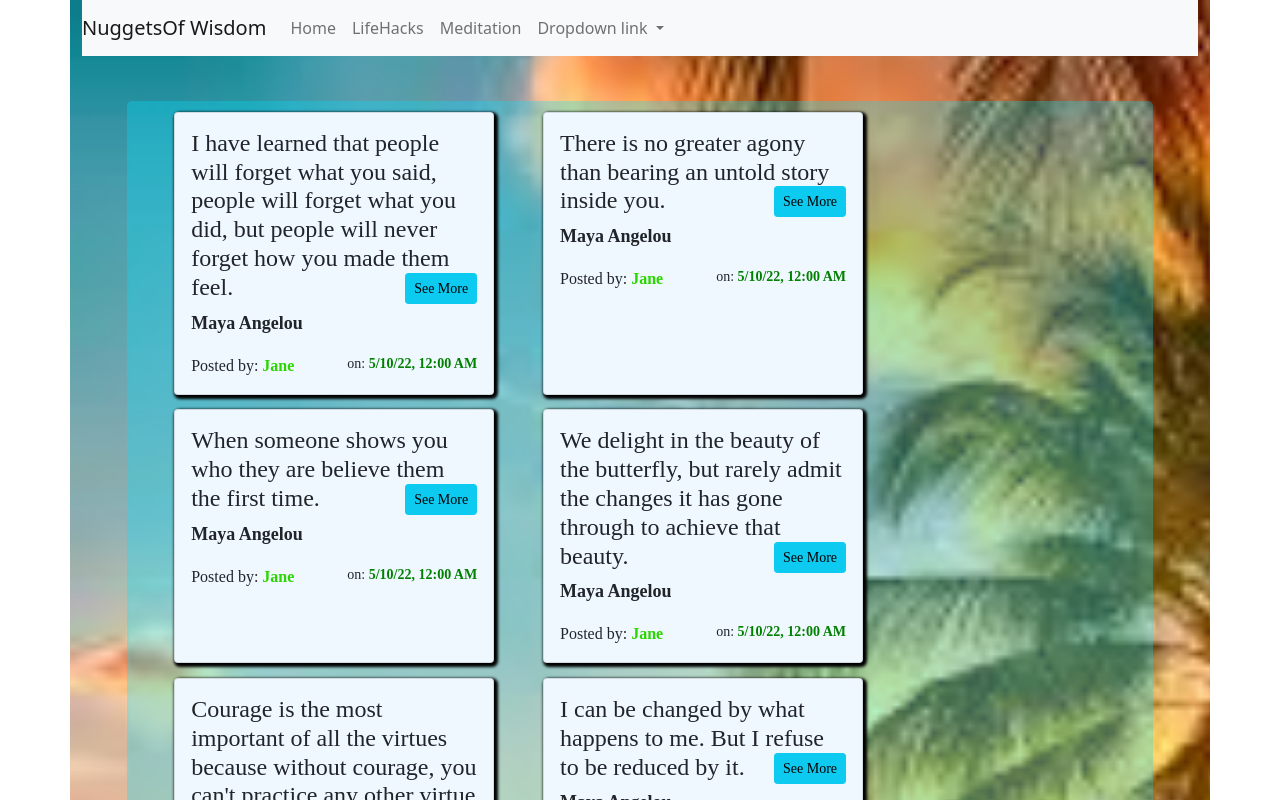
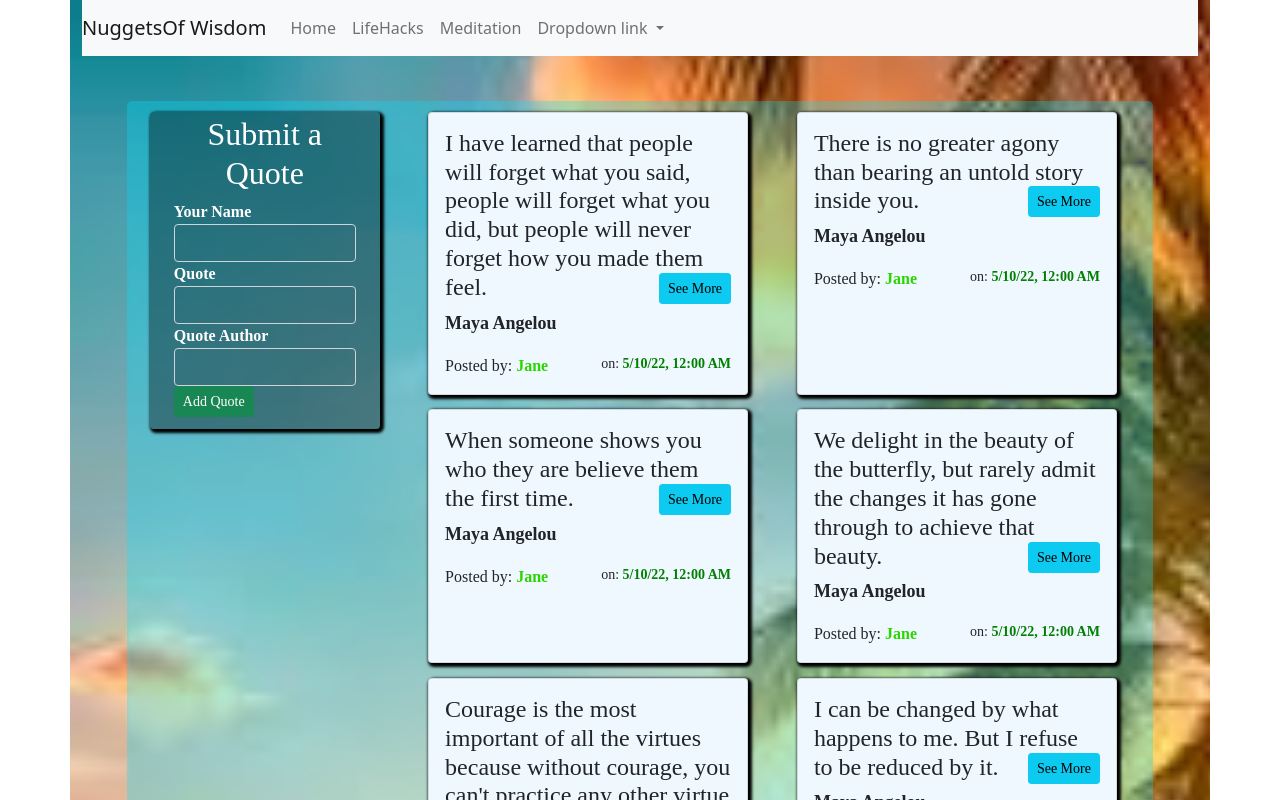
Before and after one commit to Janenjihia/quoz, an Angular app: page / in a window 1280 px wide. Shown: the top 800 px of the page. Built offline with nearby package versions, Linux system fonts and the light colour scheme.

Commit message:
change form location

```diff
--- a/src/app/quote-form/quote-form.component.ts
+++ b/src/app/quote-form/quote-form.component.ts
@@ -7,12 +7,12 @@ import { Quotes } from '../quotes';
   styleUrls: ['./quote-form.component.css']
 })
 export class QuotesFormComponent implements OnInit {
-  quoted = new Quotes(0,"","","",0,0);
+  quoted = new Quotes(0,"","","",new Date(),0,0);
   @Output() add = new EventEmitter<Quotes>();
 
   addQuote(){
 this.add.emit(this.quoted);
-this.quoted = new Quotes(0,"","","",0,0);
+this.quoted = new Quotes(0,"","","",new Date(),0,0);
   }
   constructor() { }
 
--- a/src/app/quotes.ts
+++ b/src/app/quotes.ts
@@ -1,6 +1,5 @@
 export class Quotes {
   showInfo: boolean;
-  datePosted!: string | number | Date;
   completeDate!: Date;
   constructor(public id:number,public quote:string,public author:string, public name: string, public datePosted: Date, public upvote:number, public downvote:number, ){
       this.showInfo=false;
--- a/src/app/quotes/quotes.component.html
+++ b/src/app/quotes/quotes.component.html
@@ -1,9 +1,10 @@
 <div class="overlay">
+
 
   <div class="container-fluid">
     <div class="row">
-      <div class="col-sm-9">
-        <!-- <app-quotes-form (add)="addedQuote($event)"></app-quotes-form> -->
+      <div class="col-sm-3">
+        <app-quotes-form (add)="addedQuote($event)"></app-quotes-form>
       </div>
       <div class="col-sm-9">
         <div class="all-cards">
```
